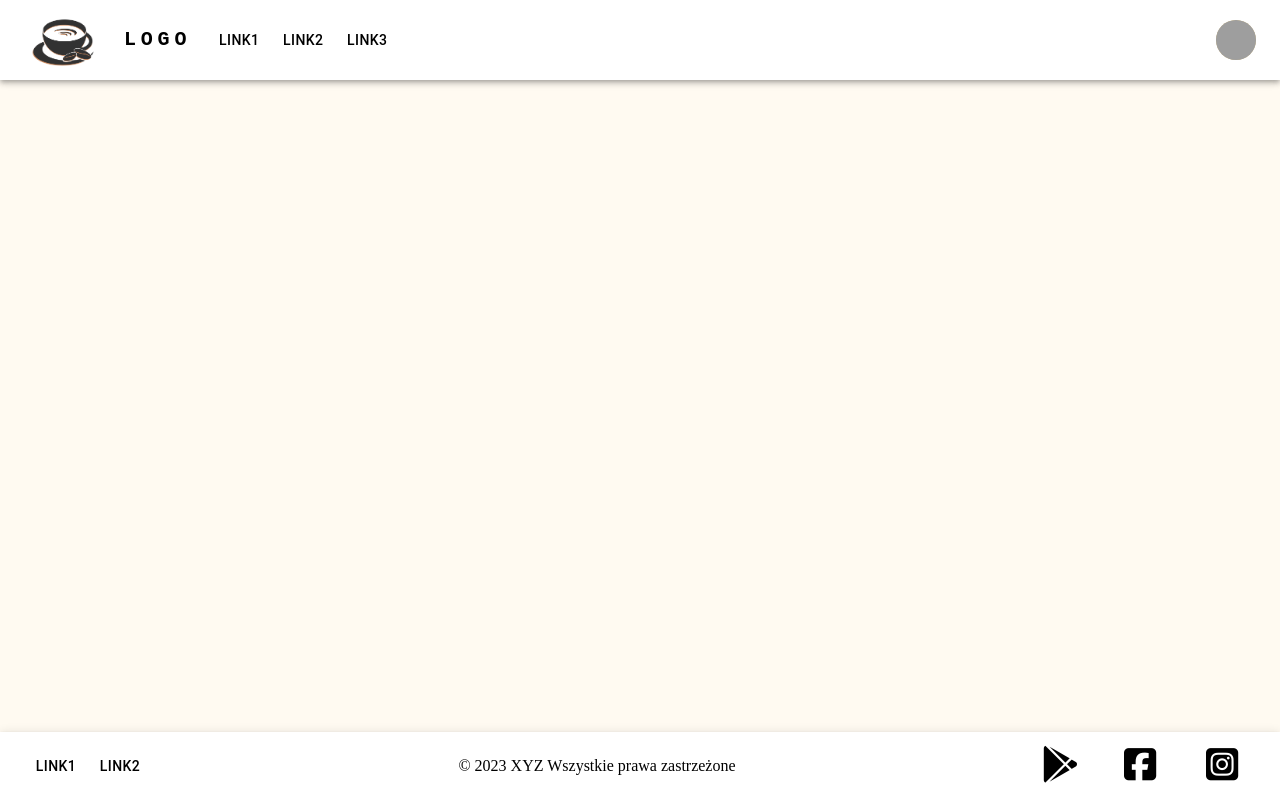
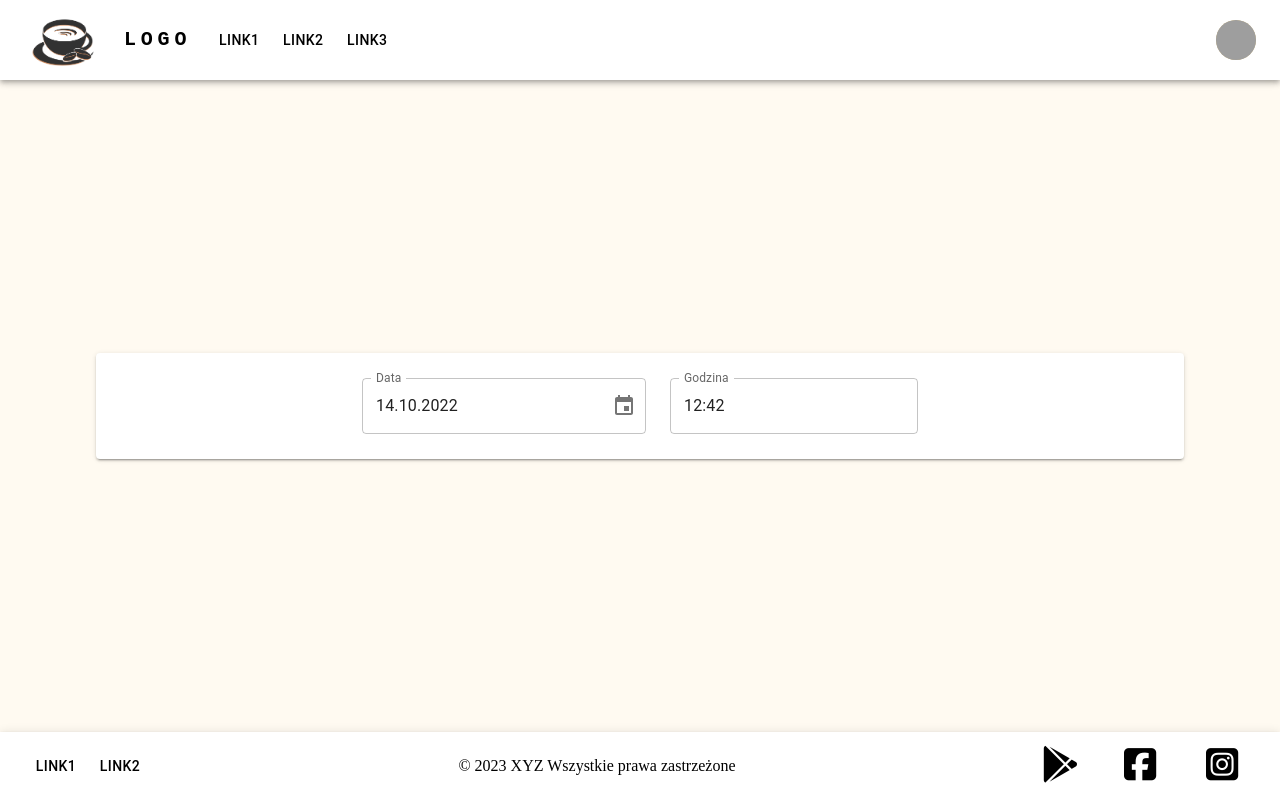
Before and after one commit to kardahim/cafe-frontend, a React (Create React App) app: page /reservation in a window 1280 px wide. Built offline with nearby package versions, Linux system fonts and the light colour scheme; grey boxes are pictures that could not be loaded.

Commit message:
add date and time pickers

```diff
--- a/package.json
+++ b/package.json
@@ -7,6 +7,7 @@
     "@emotion/styled": "^11.9.3",
     "@mui/icons-material": "^5.8.4",
     "@mui/material": "^5.9.0",
+    "@mui/x-date-pickers": "^5.0.4",
     "@testing-library/jest-dom": "^5.16.4",
     "@testing-library/react": "^13.3.0",
     "@testing-library/user-event": "^13.5.0",
@@ -14,6 +15,7 @@
     "@types/node": "^16.11.44",
     "@types/react": "^18.0.15",
     "@types/react-dom": "^18.0.6",
+    "dayjs": "^1.11.5",
     "env-cmd": "^10.1.0",
     "formik": "^2.2.9",
     "react": "^18.2.0",
--- a/src/App.tsx
+++ b/src/App.tsx
@@ -10,6 +10,7 @@ import Footer from './components/footer/Footer';
 import Login from './pages/login/Login'
 import Register from './pages/register/Register';
 import Home from './pages/home/Home';
+import Reservation from './pages/reservation/Reservation';
 
 function App() {
   return (
@@ -20,6 +21,7 @@ function App() {
           <Route path='/' element={<Home />} />
           <Route path='/login' element={<Login />} />
           <Route path='/register' element={<Register />} />
+          <Route path='/reservation' element={<Reservation />} />
         </Routes>
         <Footer />
       </Router>
--- /dev/null
+++ b/src/pages/reservation/Reservation.scss
@@ -0,0 +1,18 @@
+@import '../../assets/scss/variables.scss';
+
+.reservation {
+    width: auto;
+    margin: 0;
+    padding: 25px 0;
+
+    .reservation__data {}
+
+    .reservation__table-list {}
+
+    .reservation__map {}
+}
+
+.reservation--padding {
+    width: 85%;
+    margin: 0 auto;
+}
--- /dev/null
+++ b/src/pages/reservation/Reservation.tsx
@@ -0,0 +1,71 @@
+import { Paper, Stack } from '@mui/material'
+import React from 'react'
+import './Reservation.scss'
+// date
+import { LocalizationProvider } from '@mui/x-date-pickers/LocalizationProvider';
+import { AdapterDayjs } from '@mui/x-date-pickers/AdapterDayjs';
+import { DesktopDatePicker } from '@mui/x-date-pickers/DesktopDatePicker';
+import dayjs, { Dayjs } from 'dayjs';
+import TextField from '@mui/material/TextField';
+import { TimePicker } from '@mui/x-date-pickers/TimePicker';
+
+
+function Reservation() {
+    const [value, setValue] = React.useState<Dayjs | null>(
+        dayjs()
+    );
+
+    const handleChange = (newValue: Dayjs | null) => {
+        setValue(newValue);
+    };
+
+    const [minTime, setMinTime] = React.useState<Dayjs>(dayjs())
+    React.useEffect(() => {
+        let today: Dayjs = dayjs()
+
+        // reservation is available 8-18. Selecting the past time is disabled
+        if (today.get('hour') > 8) {
+            console.log(today.get('hour'))
+            setMinTime(today)
+        }
+        else {
+            setMinTime(dayjs().hour(8).minute(0))
+        }
+    }, [])
+
+    return (
+        <Paper elevation={2} className='reservation reservation--padding'>
+            <div className='reservation__data'>
+                <LocalizationProvider dateAdapter={AdapterDayjs}>
+                    <Stack
+                        spacing={3}
+                        direction='row'
+                        justifyContent="center"
+                        alignItems="center">
+                        <DesktopDatePicker
+                            label="Data"
+                            inputFormat='DD.MM.YYYY'
+                            value={value}
+                            onChange={handleChange}
+                            renderInput={(params) => <TextField {...params} />}
+                            disablePast
+                        />
+                        <TimePicker
+                            label="Godzina"
+                            value={value}
+                            onChange={handleChange}
+                            renderInput={(params) => <TextField {...params} />}
+                            ampm={false}
+                            minTime={minTime}
+                            maxTime={dayjs().hour(18).minute(0)}
+                        />
+                    </Stack>
+                </LocalizationProvider>
+            </div>
+            <div className='reservation__table-list'></div>
+            <div className='reservation__map'></div>
+        </Paper >
+    )
+}
+
+export default Reservation
```
Also changed, not shown: 1 other file (tests, documents, lock files or other folders).
